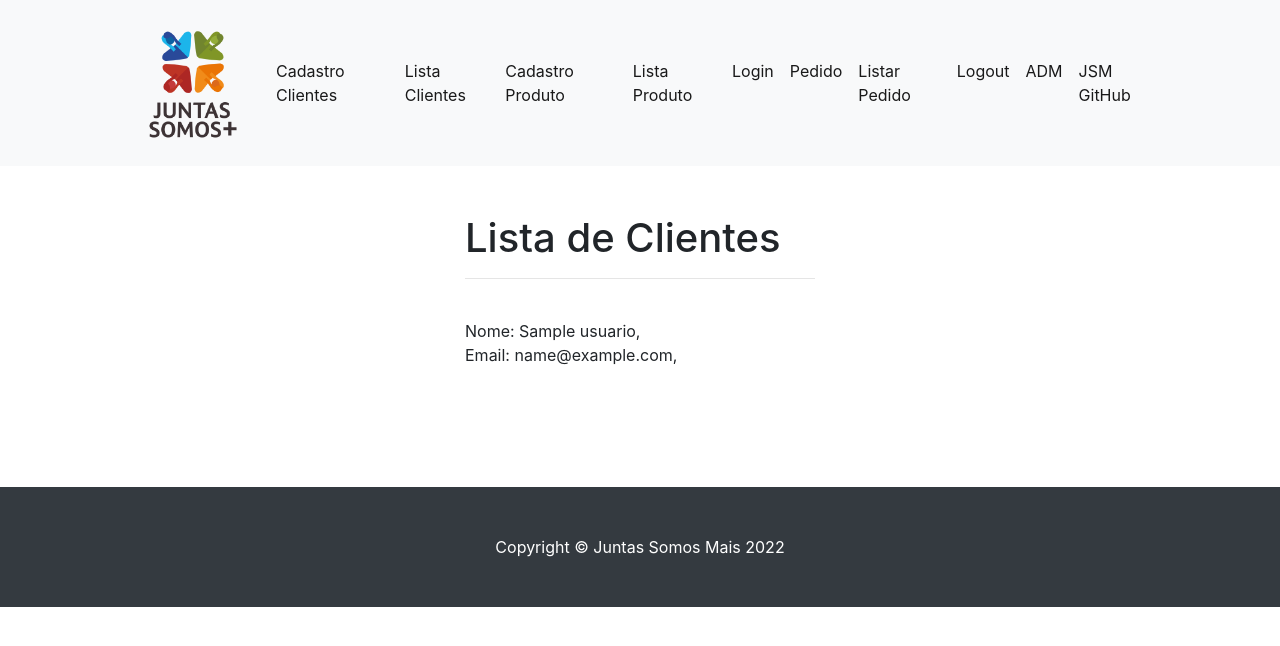
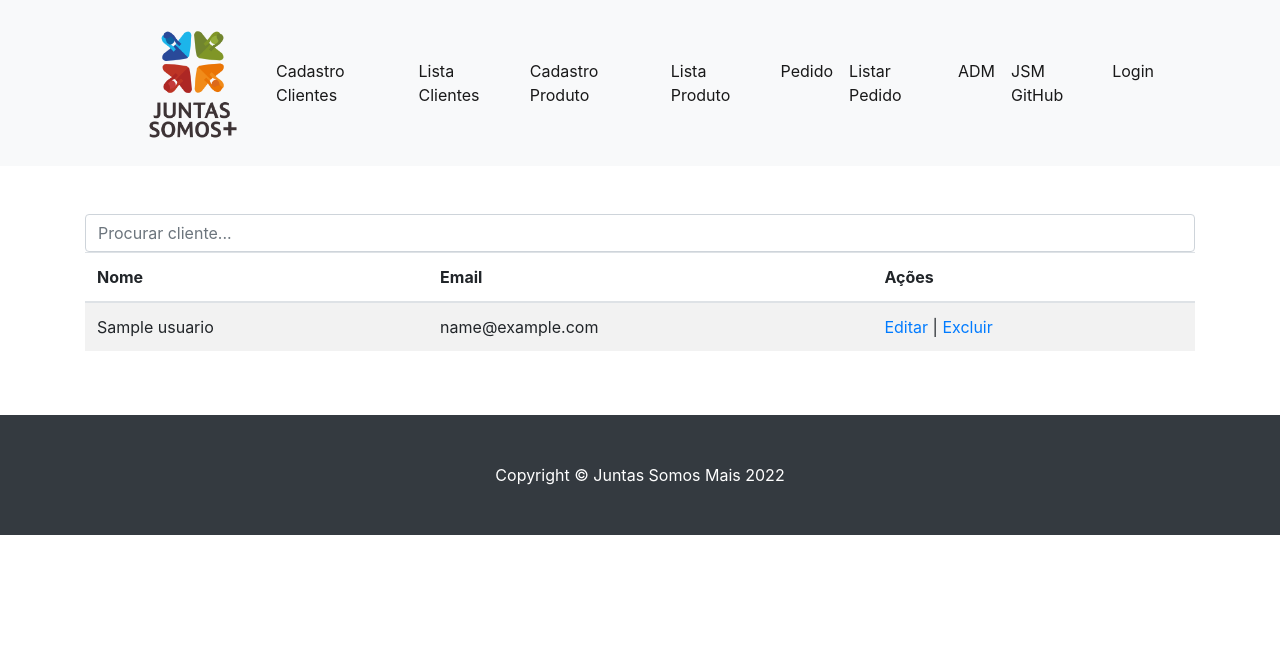
Before and after one commit to hinale/juntas-somos-mais, a Django app: page /listaclientes in a window 1280 px wide. Shown: the top 646 px of the page. Run offline with Django 4.2, Linux system fonts and the light colour scheme; tables that the repository leaves empty hold one stand-in row (values such as "Sample post").

Commit message:
Inclusão do nome do cliente na tela,modificar e excluir usuario

```diff
--- a/jsm_app/templates/home.html
+++ b/jsm_app/templates/home.html
@@ -32,7 +32,11 @@
                 </div>
                 <!-- Product actions-->
                 <div class="card-footer p-4 pt-0 border-top-0 bg-transparent">
-                    <div class="text-center"><a class="btn btn-outline-dark mt-auto" href="/pedido/{{produto.id}}/2">Pedido</a></div>
+                    {% if usuario.logado %}
+                    <div class="text-center"><a class="btn btn-outline-dark mt-auto" href="/pedido/{{produto.id}}/{{ usuario.id }}">Pedido</a></div>
+                    {% else %}
+                    <div class="text-center"><a class="btn btn-outline-dark mt-auto" href="/login">Pedido</a></div>
+                    {% endif %}
                 </div>
             </div>
         </div>
--- a/jsm_app/templates/listaclientes.html
+++ b/jsm_app/templates/listaclientes.html
@@ -2,32 +2,65 @@
 
 {% block 'titulo' %} Lista de clientes {% endblock %}
 
-{% block 'conteudo' %}
+{% block javascript %}
 
-<div class="container">
-
-    <div class="row">
-
-      <div class="col-md">
-
-      </div>
-
-      <div class="col-md">
-
-        <h1>Lista de Clientes</h1>
-        <hr>{% comment %}  para colocar uma linha abaixo do Lista de clientes {% endcomment %}
-
-        {% for usuario in usuario_number %} <br>
-            Nome: {{ usuario.nome }}, <br>
-            Email: {{ usuario.email}},<br>
-
-        {% endfor %}
-        <br><br><br>
-      </div>
-
-      <div class="col-md">
-
-      </div>
+<script>
 
 
+  $(document).ready(function(){
+    $("#myInput").on("keyup", function() {
+      var value = $(this).val().toLowerCase();
+      $("#myTable tr").filter(function() {
+        $(this).toggle($(this).text().toLowerCase().indexOf(value) > -1)
+      });
+    });
+  });
+
+  function confirmar(id){
+
+    $.ajax({
+        url: 'clientetempedidos/' + id,
+        dataType: 'json',
+        success: function (data) {
+            console.log(data);
+            if (data.result == true){
+                alert("Não é possível excliur o cliente porque existem pedidos relacionados.");
+            } else {
+                if(confirm("Excluir o cliente?")){
+                    window.location.href = '/cliente/excluir/' + id;
+                }
+            }
+        },
+        error: function(err) {
+            console.log(err);
+        }
+    });
+
+}
+
+</script>
 {% endblock %}
+
+{% block 'conteudo' %}
+<div class="container">
+    <input class="form-control" id="myInput" type="text" placeholder="Procurar cliente...">
+    <table class="table table-striped">
+        <thead>
+        <tr>
+            <th>Nome</th>
+            <th>Email</th>
+            <th>Ações</th>
+        </tr>
+        </thead>
+        <tbody id="myTable">
+          {% for  usuario in usuario_number %}
+            <tr>
+              <td>{{ usuario.nome }}</td>
+              <td>{{ usuario.email }}</td>
+              <td><a href="{% url 'editar-cliente' usuario.id %}">Editar</a> | <a href="javascript:void(0);" onclick="confirmar({{ usuario.id }})">Excluir</a></td>
+            </tr>
+          {% endfor %}
+        </tbody>
+    </table>
+</div>
+{% endblock %}
--- a/jsm_app/urls.py
+++ b/jsm_app/urls.py
@@ -23,7 +23,11 @@ urlpatterns = [
     path('logout/', views.logout, name='logout'),
     path('obterproduto/<int:id_produto>', views.obter_produto, name='obter-produto'),
     path('image_upload', views.produto, name = 'image_upload'),
-    path('existepedidos/<int:id_produto>', views.existe_pedidos, name = 'existe-pedidos')
+    path('existepedidos/<int:id_produto>', views.existe_pedidos, name = 'existe-pedidos'),
+    path('cliente/editar/<int:id_cliente>/', views.editar_cliente, name="editar-cliente"),
+    path('cliente/excluir/<int:id_cliente>/', views.excluir_cliente, name="excluir-cliente"),
+    path('clientetempedidos/<int:id_cliente>', views.cliente_tem_pedidos, name = 'cliente-tem-pedidos'),
+    path('alterarsenha', views.alterar_senha, name = 'alterar-senha')
 ]
 
 
--- a/jsm_app/views.py
+++ b/jsm_app/views.py
@@ -20,9 +20,20 @@ from django.core import serializers
 import json
 
 
+def obter_usuario_da_sessao(request):
+    usuario = {
+        "id": request.session.get('usuario'),
+        "nome": request.session.get('nome_usuario'),
+        "email": request.session.get('email_usuario'),
+        "logado": request.session.get('logado'),
+    }
+    return usuario
+
+
 def home(request):
     produtos = Produto.objects.all()
-    context = {'produtos': produtos}
+    usuario = obter_usuario_da_sessao(request)
+    context = {'produtos': produtos, 'usuario': usuario}
     return render(request, "home.html", context)
 
 
@@ -42,6 +53,9 @@ def validar_login(request):
         return redirect('/login/?status=1')
     elif len(usuario) > 0:
         request.session['usuario'] = usuario[0].id
+        request.session['nome_usuario'] = usuario[0].nome
+        request.session['email_usuario'] = usuario[0].email
+        request.session['logado'] = True
         return redirect('/pedido')
 
     return HttpResponse(f"{email} {senha}")
@@ -54,7 +68,8 @@ def logout(request):
 
 def cadastro(request):
     status = request.GET.get('status')
-    return render(request, 'cadastro.html', {'status': status})
+    usuario = obter_usuario_da_sessao(request)
+    return render(request, 'cadastro.html', {'status': status, 'usuario': usuario})
 
 
 def valida_cadastro(request):
@@ -96,7 +111,8 @@ def categoria(request):
 def produto(request):
     if request.method == "GET":
         form = ProdutoForm()
-        context = {'form': form}
+        usuario = obter_usuario_da_sessao(request)
+        context = {'form': form, 'usuario': usuario}
         return render(request, 'produto.html', context)
     else:
         form = ProdutoForm(request.POST, request.FILES)
@@ -120,7 +136,8 @@ def editar_produto(request, id_produto):
 
 def visualizarproduto(request):
     produto = Produto.objects.all
-    context = {'produto': produto}
+    usuario = obter_usuario_da_sessao(request)
+    context = {'produto': produto, 'usuario': usuario}
     response = render(request, 'visualizarproduto.html',
                       context)  # django.http.HttpResponse
     return render(request, 'visualizarproduto.html', context)
@@ -128,10 +145,29 @@ def visualizarproduto(request):
 
 def listaclientes(request):
     data = Usuario.objects.all()
+    usuario = obter_usuario_da_sessao(request)
     clientes = {
-        "usuario_number": data
+        "usuario_number": data,
+        "usuario": usuario
     }
     return render(request, 'listaclientes.html', clientes)
+
+
+def editar_cliente(request, id_cliente):
+    cliente = Usuario.objects.get(id=id_cliente)
+    form = UsuarioForm(request.POST or None, instance=cliente)
+    if form.is_valid():
+        form.save()
+        return redirect('listaclientes')
+    usuario = obter_usuario_da_sessao(request)
+    context = {'cliente': cliente, 'form': form, 'usuario': usuario}
+    return render(request, "editar_cliente.html", context)
+
+
+def excluir_cliente(request, id_cliente):
+    cliente = Usuario.objects.get(id=id_cliente)
+    cliente.delete()
+    return HttpResponseRedirect(reverse('listaclientes'))
 
 
 def dar_baixa_estoque(form):
@@ -153,7 +189,7 @@ def pedido(request, id_produto=None, id_cliente=None):
     if id_produto and id_cliente:
         produto = Produto.objects.get(id=id_produto)
         initial_data = {
-            "cliente" : id_cliente,
+            "cliente": id_cliente,
             "produto": id_produto,
             "valorUnitario": produto.valor
         }
@@ -165,7 +201,8 @@ def pedido(request, id_produto=None, id_cliente=None):
         form.save()
         dar_baixa_estoque(form)
         form = PedidoForm()
-    context = {'form': form}
+    usuario = obter_usuario_da_sessao(request)
+    context = {'form': form, 'usuario': usuario}
     return render(request, 'pedido.html', context)
 
 
@@ -191,19 +228,23 @@ class PedidoViewSet(viewsets.ModelViewSet):
 def visualizarpedido(request):
     if request.session.get('usuario'):
         usuario = Usuario.objects.get(id=request.session['usuario'])
+
+        u = obter_usuario_da_sessao(request)
+
         # vai filtrar e só aparecer os pedidos do usuario logado
         pedido = Pedido.objects.filter(cliente=usuario)
-        return render(request, 'visualizarpedido.html', {'pedido': pedido})
+        return render(request, 'visualizarpedido.html', {'pedido': pedido, 'usuario': u})
     else:
         return redirect('/login/?status=2')
 
 
 def obter_produto(request, id_produto):
     produto = Produto.objects.get(id=id_produto)
-    data = serializers.serialize('json', [ produto, ])
+    data = serializers.serialize('json', [produto, ])
     struct = json.loads(data)
     data = json.dumps(struct[0])
     return HttpResponse(data)
+
 
 def excluir_produto(request, id_produto):
     produto = Produto.objects.get(id=id_produto)
@@ -214,9 +255,23 @@ def excluir_produto(request, id_produto):
 def existe_pedidos(request, id_produto):
     pedido = Pedido.objects.filter(produto_id=id_produto).first()
     if(pedido):
-        return JsonResponse({"result": True })
+        return JsonResponse({"result": True})
     else:
-        return JsonResponse({"result": False })
+        return JsonResponse({"result": False})
+
+
+def cliente_tem_pedidos(request, id_cliente):
+    pedido = Pedido.objects.filter(cliente_id=id_cliente).first()
+    if(pedido):
+        return JsonResponse({"result": True})
+    else:
+        return JsonResponse({"result": False})
+
+
+def alterar_senha(request):
+    usuario = obter_usuario_da_sessao(request)
+    context = {'status': 1, 'usuario': usuario}
+    return render(request, 'alterar_senha.html', context)
 
 
 class UsuarioViewSet(viewsets.ModelViewSet):
--- a/templates/base.html
+++ b/templates/base.html
@@ -26,6 +26,7 @@
       href="https://cdn.jsdelivr.net/npm/bootstrap@4.6.2/dist/css/bootstrap.min.css"
     />
     <script src="https://cdn.jsdelivr.net/npm/bootstrap@5.1.3/dist/js/bootstrap.min.js"></script>
+
     <!-- jquery -->
     <script src="https://ajax.googleapis.com/ajax/libs/jquery/3.6.0/jquery.min.js"></script>
     {% block 'head' %} {% endblock %}
@@ -36,7 +37,8 @@
     <!-- Navigation-->
     <nav class="navbar navbar-expand-lg navbar-light bg-light">
       <div class="container px-4 px-lg-5">
-        <div><a href="/"><img src = "/media/images/Juntas_Somos_+.png" widht="150" height="150" alt=""></a></div>
+        <div>
+          <a href="/"><img src = "/media/images/Juntas_Somos_+.png" widht="150" height="150" alt=""></a></div>
         <button
           class="navbar-toggler"
           type="button"
@@ -78,11 +80,6 @@
               >
             </li>
             <li class="nav-item">
-              <a class="nav-link active" aria-current="page" href="/login"
-                >Login</a
-              >
-            </li>
-            <li class="nav-item">
               <a class="nav-link active" aria-current="page" href="/pedido"
                 >Pedido</a
               >
@@ -95,11 +92,7 @@
                 >Listar Pedido</a
               >
             </li>
-            <li class="nav-item">
-              <a class="nav-link active" aria-current="page" href="/logout"
-                >Logout</a
-              >
-            </li>
+
             <li class="nav-item">
               <a class="nav-link active" aria-current="page" href="/admin"
                 >ADM</a
@@ -113,6 +106,23 @@
                 >JSM GitHub</a
               >
             </li>
+            {% if usuario.logado %}
+            <li class="nav-item dropdown">
+              <a class="nav-link dropdown-toggle" id="navbarDropdown" href="#" role="button" data-bs-toggle="dropdown" aria-expanded="false">{{ usuario.nome }}</a>
+              <ul class="dropdown-menu" aria-labelledby="navbarDropdown">
+                <li><a class="dropdown-item" href="{% url 'editar-cliente' usuario.id %}">Editar</a></li>
+                <li><a class="dropdown-item" href="{% url 'alterar-senha' %}">Alterar Senha</a></li>
+                <li><hr class="dropdown-divider" /></li>
+                <li><a class="dropdown-item" href="/logout">Sair</a></li>
+              </ul>
+            </li>
+            {% else %}
+            <li class="nav-item">
+              <a class="nav-link active" aria-current="page" href="/login"
+                >Login</a
+              >
+            </li>
+            {% endif %}
           </ul>
         </div>
       </div>
```
Also changed, not shown: jsm_app/forms.py (+8 -0 lines), jsm_app/templates/alterar_senha.html (added, +52 -0 lines), jsm_app/templates/editar_cliente.html (added, +29 -0 lines), jsm_app/templates/pedido.html (+4 -6 lines), jsm_app/templates/visualizarproduto.html (+6 -3 lines), media/images/Chuveiro_Ulpbd1K.jpg (added), media/images/Lustre_WiQCsSC.webp (added), media/images/Lustre_dCEGBU1.webp (added), media/images/Lustre_e1fAF3U.webp (added), media/images/cimento_OmcRaYr.jpg (added), media/images/massa_corrida_RePAgio.png (added), media/images/tijolo_6gn4Xgx.jpg (added).
